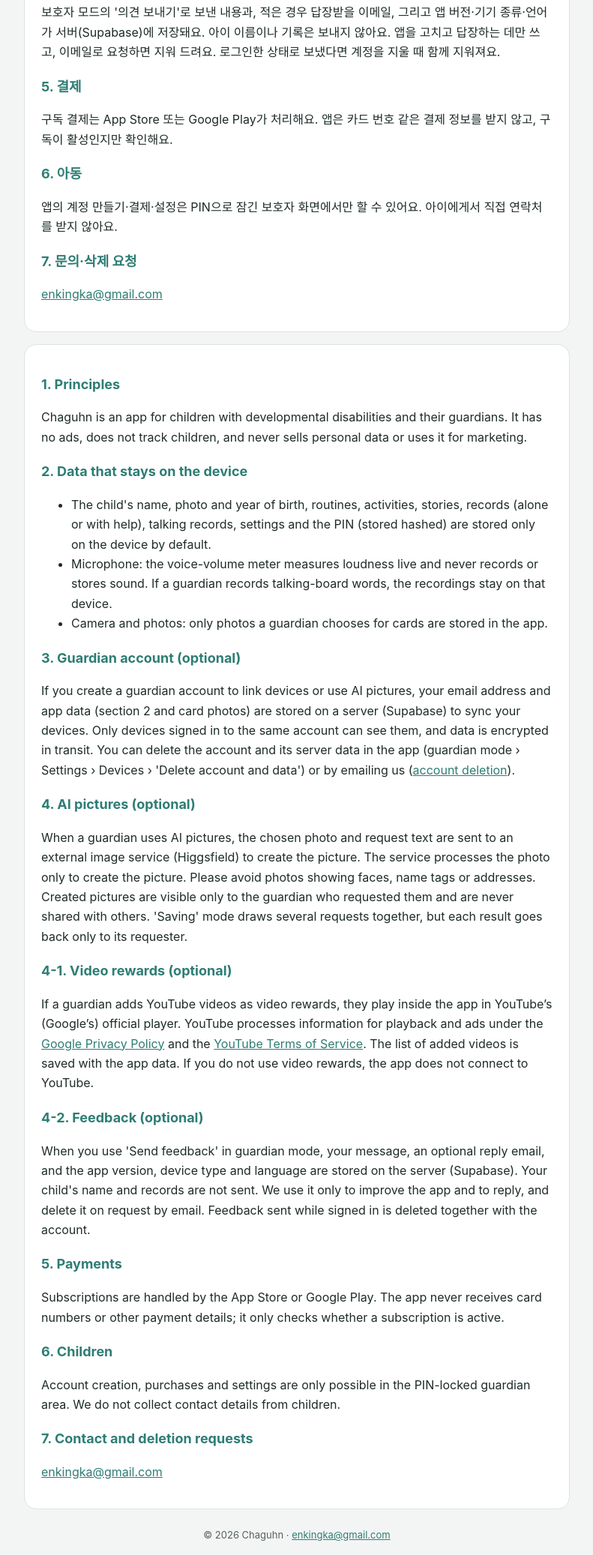
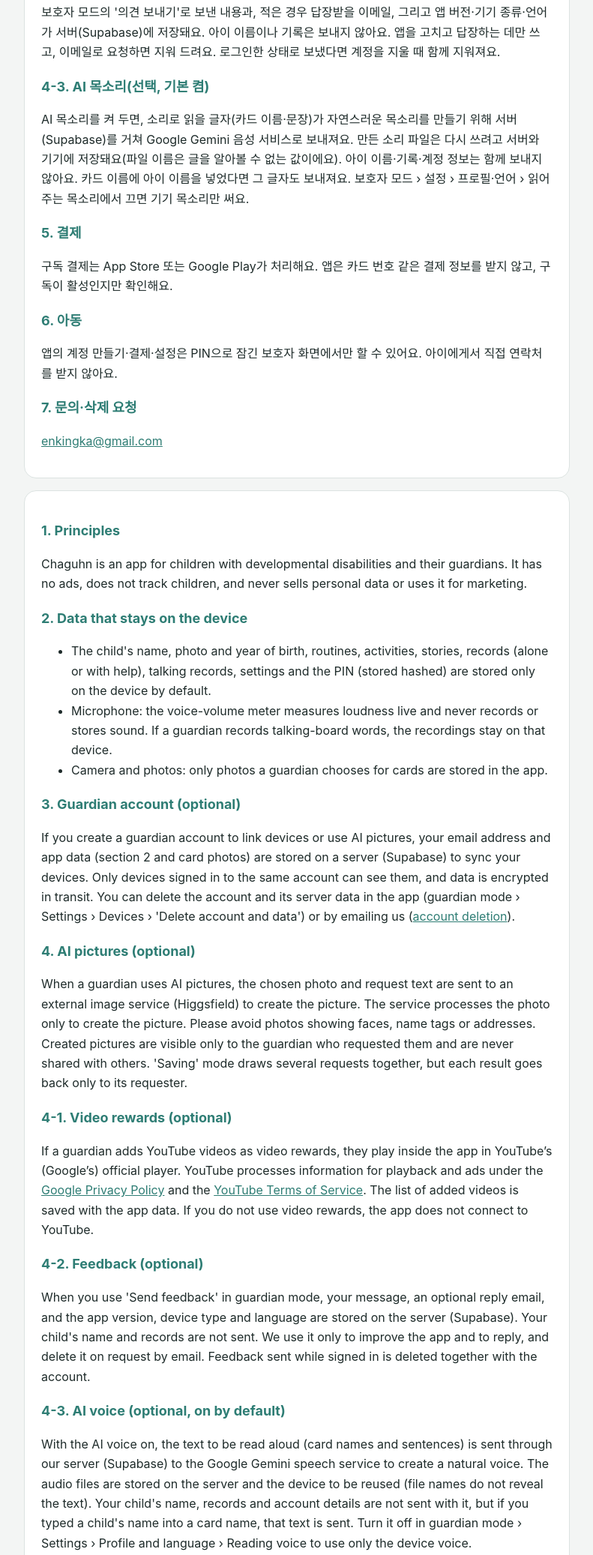
Before and after one commit to enkingka/chaguhn-site, a plain HTML site: page privacy.html in a window 1280 px wide. Shown: the part 1066-3140 px from the top of the page at 75% size, without its empty margins (244-1035 px from the left). Drawn offline with Linux system fonts and the light colour scheme.

Commit message:
개인정보 처리방침: AI 목소리 항목
Co-Authored-By: Claude Opus 5.5 <noreply@anthropic.com>
Claude-Session: https://claude.ai/code/session_01HTHsHTGKf1bMpaiDpeZ78j

```diff
--- a/privacy.html
+++ b/privacy.html
@@ -30,6 +30,8 @@ pre{white-space:pre-wrap;font:inherit;margin:0}a{color:var(--accent)}small{color
 <p>보호자가 유튜브 영상을 영상 보상으로 등록하면, 그 영상은 유튜브(Google)의 공식 플레이어로 앱 안에서 재생돼요. 이때 유튜브가 재생과 광고를 위해 정보를 처리하며, <a href="https://policies.google.com/privacy">Google 개인정보처리방침</a>과 <a href="https://www.youtube.com/t/terms">YouTube 서비스 약관</a>이 적용돼요. 등록한 영상 목록은 앱 데이터에 함께 저장돼요. 영상 보상을 쓰지 않으면 유튜브와 연결되지 않아요.</p>
 <h2>4-2. 의견 보내기(선택)</h2>
 <p>보호자 모드의 '의견 보내기'로 보낸 내용과, 적은 경우 답장받을 이메일, 그리고 앱 버전·기기 종류·언어가 서버(Supabase)에 저장돼요. 아이 이름이나 기록은 보내지 않아요. 앱을 고치고 답장하는 데만 쓰고, 이메일로 요청하면 지워 드려요. 로그인한 상태로 보냈다면 계정을 지울 때 함께 지워져요.</p>
+<h2>4-3. AI 목소리(선택, 기본 켬)</h2>
+<p>AI 목소리를 켜 두면, 소리로 읽을 글자(카드 이름·문장)가 자연스러운 목소리를 만들기 위해 서버(Supabase)를 거쳐 Google Gemini 음성 서비스로 보내져요. 만든 소리 파일은 다시 쓰려고 서버와 기기에 저장돼요(파일 이름은 글을 알아볼 수 없는 값이에요). 아이 이름·기록·계정 정보는 함께 보내지 않아요. 카드 이름에 아이 이름을 넣었다면 그 글자도 보내져요. 보호자 모드 › 설정 › 프로필·언어 › 읽어 주는 목소리에서 끄면 기기 목소리만 써요.</p>
 <h2>5. 결제</h2>
 <p>구독 결제는 App Store 또는 Google Play가 처리해요. 앱은 카드 번호 같은 결제 정보를 받지 않고, 구독이 활성인지만 확인해요.</p>
 <h2>6. 아동</h2>
@@ -55,6 +57,8 @@ pre{white-space:pre-wrap;font:inherit;margin:0}a{color:var(--accent)}small{color
 <p>If a guardian adds YouTube videos as video rewards, they play inside the app in YouTube’s (Google’s) official player. YouTube processes information for playback and ads under the <a href="https://policies.google.com/privacy">Google Privacy Policy</a> and the <a href="https://www.youtube.com/t/terms">YouTube Terms of Service</a>. The list of added videos is saved with the app data. If you do not use video rewards, the app does not connect to YouTube.</p>
 <h2>4-2. Feedback (optional)</h2>
 <p>When you use 'Send feedback' in guardian mode, your message, an optional reply email, and the app version, device type and language are stored on the server (Supabase). Your child's name and records are not sent. We use it only to improve the app and to reply, and delete it on request by email. Feedback sent while signed in is deleted together with the account.</p>
+<h2>4-3. AI voice (optional, on by default)</h2>
+<p>With the AI voice on, the text to be read aloud (card names and sentences) is sent through our server (Supabase) to the Google Gemini speech service to create a natural voice. The audio files are stored on the server and the device to be reused (file names do not reveal the text). Your child's name, records and account details are not sent with it, but if you typed a child's name into a card name, that text is sent. Turn it off in guardian mode › Settings › Profile and language › Reading voice to use only the device voice.</p>
 <h2>5. Payments</h2>
 <p>Subscriptions are handled by the App Store or Google Play. The app never receives card numbers or other payment details; it only checks whether a subscription is active.</p>
 <h2>6. Children</h2>
```
